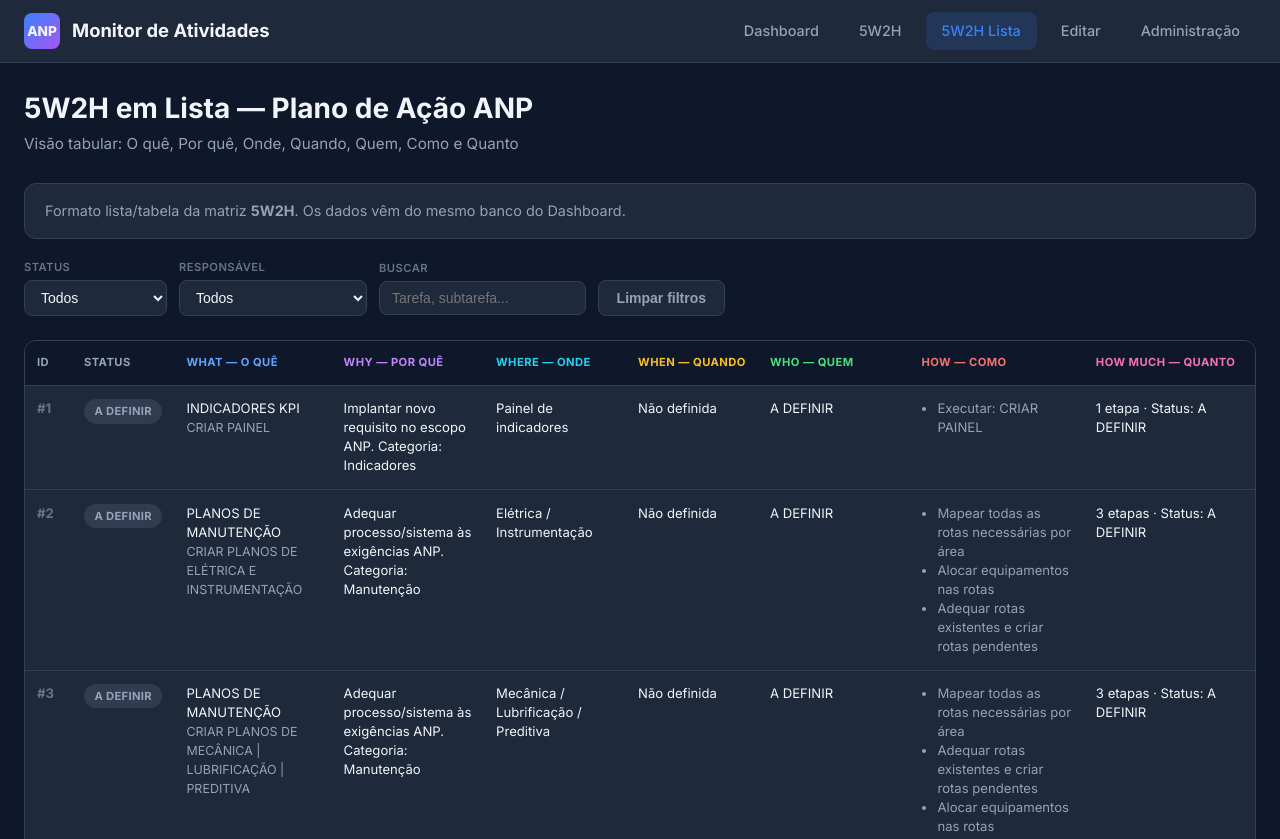
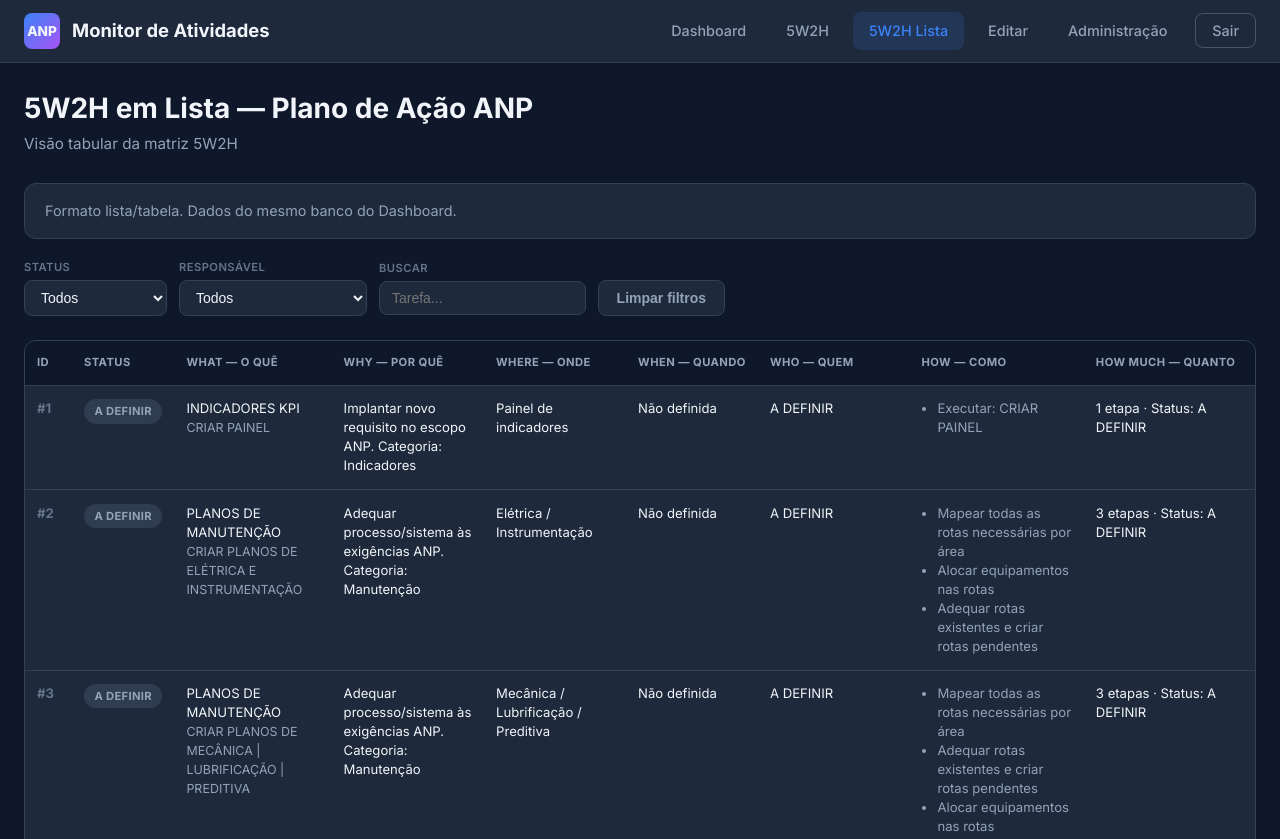
Before and after one commit to hayralde/ANP.G, a plain HTML site: page 5w2h-lista.html in a window 1280 px wide. Shown: the top 839 px of the page. Drawn offline with Linux system fonts and the light colour scheme; no server answers.

Commit message:
Sair no menu 5W2H e 5W2H Lista

```diff
--- a/5w2h-lista.html
+++ b/5w2h-lista.html
@@ -13,12 +13,13 @@
     .w2h-list-table { width: 100%; border-collapse: collapse; min-width: 1100px; font-size: 0.82rem; }
     .w2h-list-table thead th { position: sticky; top: 0; background: #0f172a; color: var(--text-secondary); font-size: 0.7rem; text-transform: uppercase; letter-spacing: 0.04em; padding: 0.85rem 0.75rem; text-align: left; border-bottom: 1px solid var(--border); white-space: nowrap; z-index: 1; }
     .w2h-list-table tbody td { padding: 0.85rem 0.75rem; border-bottom: 1px solid var(--border); vertical-align: top; color: var(--text-primary); line-height: 1.45; max-width: 220px; }
-    .w2h-list-table tbody tr:hover { background: rgba(59, 130, 246, 0.06); }
-    .w2h-list-table .col-id { color: var(--text-muted); font-weight: 700; white-space: nowrap; }
+    .w2h-list-table .col-id { color: var(--text-muted); font-weight: 700; }
     .w2h-list-table ul { margin: 0; padding-left: 1rem; color: var(--text-secondary); }
-    .w2h-list-table .th-what { color: #60a5fa; } .w2h-list-table .th-why { color: #c084fc; } .w2h-list-table .th-where { color: #22d3ee; } .w2h-list-table .th-when { color: #fbbf24; } .w2h-list-table .th-who { color: #4ade80; } .w2h-list-table .th-how { color: #f87171; } .w2h-list-table .th-howmuch { color: #f472b6; }
+    .th-what { color: #60a5fa; } .th-why { color: #c084fc; } .th-where { color: #22d3ee; } .th-when { color: #fbbf24; } .th-who { color: #4ade80; } .th-how { color: #f87171; } .th-howmuch { color: #f472b6; }
     .w2h-intro { background: var(--bg-card); border: 1px solid var(--border); border-radius: var(--radius); padding: 1rem 1.25rem; margin-bottom: 1.25rem; font-size: 0.9rem; color: var(--text-secondary); }
-    .nav-links { flex-wrap: wrap; }
+    .nav-sair { background: transparent; border: 1px solid #475569; border-radius: 8px; cursor: pointer; font-family: inherit; margin-left: 0.25rem; }
+    .nav-sair:hover { background: #ef4444; border-color: #ef4444; color: #fff !important; }
+    .nav-links { flex-wrap: wrap; align-items: center; }
   </style>
 </head>
 <body>
@@ -33,17 +34,17 @@
       <a href="5w2h-lista.html" class="nav-link active">5W2H Lista</a>
       <a href="editar.html" class="nav-link">Editar</a>
       <a href="admin.html" class="nav-link">Administração</a>
+      <button type="button" class="nav-link nav-sair" id="btn-sair" title="Sair">Sair</button>
     </div>
   </nav>
   <main class="container">
     <header class="page-header">
       <h1>5W2H em Lista — Plano de Ação ANP</h1>
-      <p>Visão tabular: O quê, Por quê, Onde, Quando, Quem, Como e Quanto</p>
+      <p>Visão tabular da matriz 5W2H</p>
     </header>
-    <div class="w2h-intro">Formato lista/tabela da matriz <strong>5W2H</strong>. Os dados vêm do mesmo banco do Dashboard.</div>
+    <div class="w2h-intro">Formato lista/tabela. Dados do mesmo banco do Dashboard.</div>
     <div class="filters-bar">
-      <div class="filter-group">
-        <label for="filter-status">Status</label>
+      <div class="filter-group"><label for="filter-status">Status</label>
         <select id="filter-status" class="filter-select">
           <option value="">Todos</option>
           <option value="A DEFINIR">A Definir</option>
@@ -52,16 +53,13 @@
           <option value="CONCLUIDO">Concluído</option>
         </select>
       </div>
-      <div class="filter-group">
-        <label for="filter-responsavel">Responsável</label>
+      <div class="filter-group"><label for="filter-responsavel">Responsável</label>
         <select id="filter-responsavel" class="filter-select"><option value="">Todos</option></select>
       </div>
-      <div class="filter-group">
-        <label for="filter-search">Buscar</label>
-        <input type="search" id="filter-search" class="filter-input" placeholder="Tarefa, subtarefa..." />
+      <div class="filter-group"><label for="filter-search">Buscar</label>
+        <input type="search" id="filter-search" class="filter-input" placeholder="Tarefa..." />
       </div>
-      <div class="filter-group" style="justify-content:flex-end">
-        <label>&nbsp;</label>
+      <div class="filter-group" style="justify-content:flex-end"><label>&nbsp;</label>
         <button type="button" id="btn-clear" class="btn btn-secondary">Limpar filtros</button>
       </div>
     </div>
@@ -87,5 +85,15 @@
   </main>
   <script src="js/data.js"></script>
   <script src="js/5w2h-lista.js"></script>
+  <script>
+    (function () {
+      var btn = document.getElementById("btn-sair");
+      if (!btn) return;
+      btn.addEventListener("click", function () {
+        try { sessionStorage.removeItem("anp_admin_session"); } catch (e) {}
+        window.location.href = "index.html";
+      });
+    })();
+  </script>
 </body>
 </html>
```
Also changed, not shown: 5w2h.html (+18 -12 lines).
